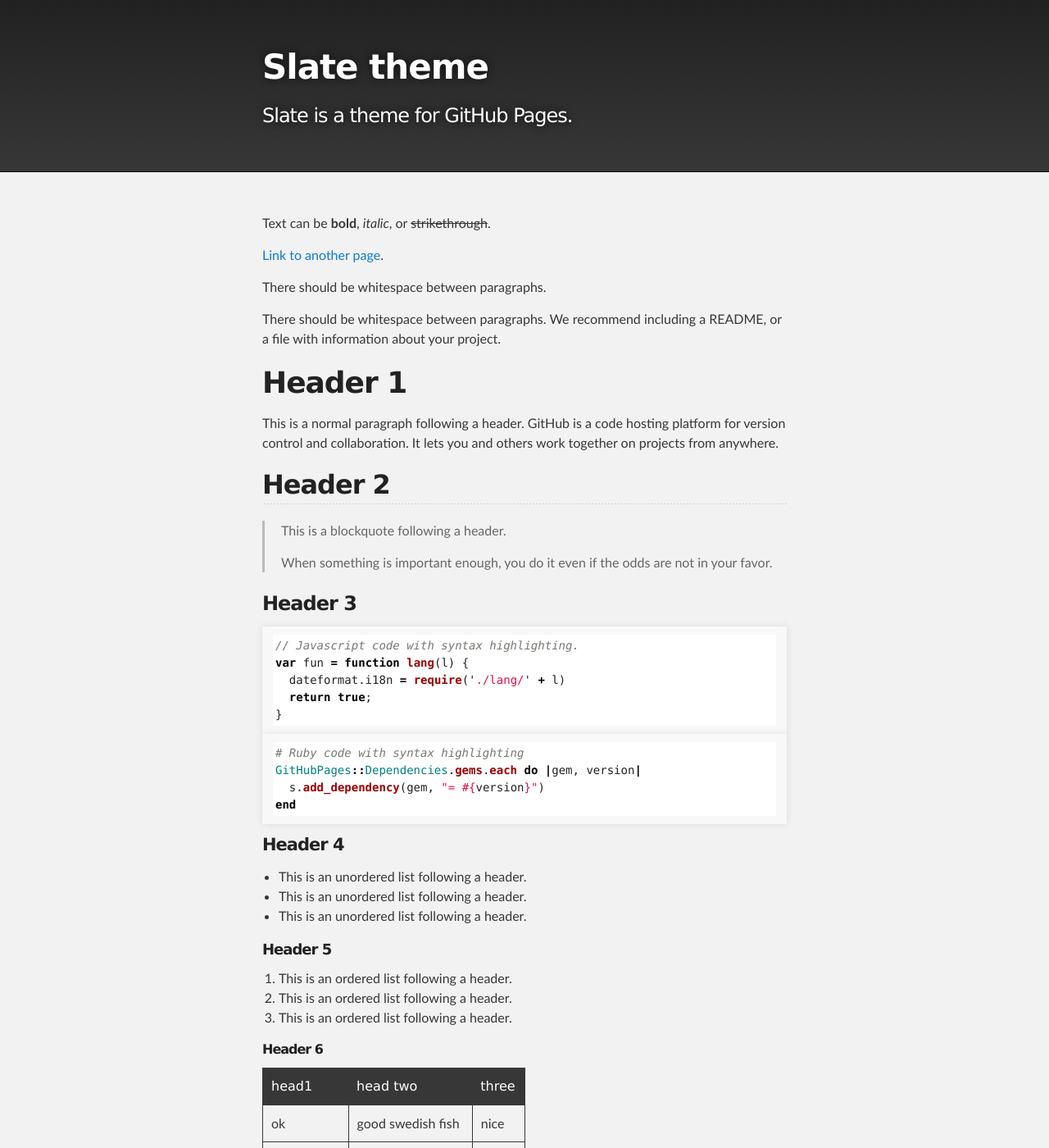
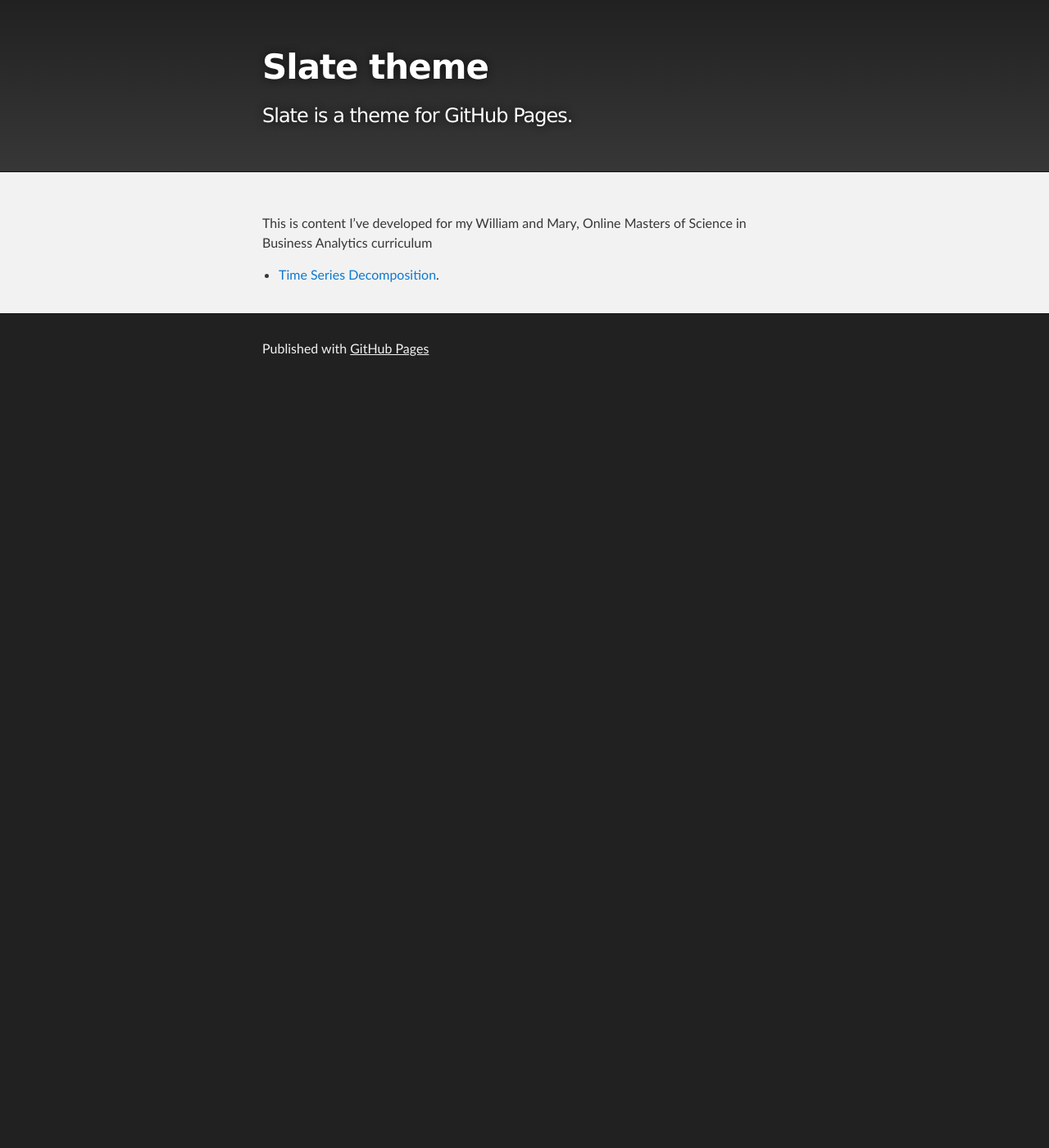
Before and after one commit to mylesdurkin/mylesdurkin.github.io, a Jekyll site: the page built from index.md, in a window 1280 px wide and 1400 px high. Shown: the whole window at 82% size. Built offline with Jekyll 4.4.1, drawn with Linux system fonts in a browser that asks for light colours; our own code applies the rules of GitHub Pages for plain Markdown files; some of the changed text lies outside the part shown.

Commit message:
Update index.md

````diff
--- a/index.md
+++ b/index.md
@@ -3,122 +3,6 @@ title: Myles Durkin
 description: Sample Portfolio
 ---
 
-Text can be **bold**, _italic_, or ~~strikethrough~~.
+This is content I've developed for my William and Mary, Online Masters of Science in Business Analytics curriculum
 
-[Link to another page](./another-page.html).
-
-There should be whitespace between paragraphs.
-
-There should be whitespace between paragraphs. We recommend including a README, or a file with information about your project.
-
-# Header 1
-
-This is a normal paragraph following a header. GitHub is a code hosting platform for version control and collaboration. It lets you and others work together on projects from anywhere.
-
-## Header 2
-
-> This is a blockquote following a header.
->
-> When something is important enough, you do it even if the odds are not in your favor.
-
-### Header 3
-
-```js
-// Javascript code with syntax highlighting.
-var fun = function lang(l) {
-  dateformat.i18n = require('./lang/' + l)
-  return true;
-}
-```
-
-```ruby
-# Ruby code with syntax highlighting
-GitHubPages::Dependencies.gems.each do |gem, version|
-  s.add_dependency(gem, "= #{version}")
-end
-```
-
-#### Header 4
-
-*   This is an unordered list following a header.
-*   This is an unordered list following a header.
-*   This is an unordered list following a header.
-
-##### Header 5
-
-1.  This is an ordered list following a header.
-2.  This is an ordered list following a header.
-3.  This is an ordered list following a header.
-
-###### Header 6
-
-| head1        | head two          | three |
-|:-------------|:------------------|:------|
-| ok           | good swedish fish | nice  |
-| out of stock | good and plenty   | nice  |
-| ok           | good `oreos`      | hmm   |
-| ok           | good `zoute` drop | yumm  |
-
-### There's a horizontal rule below this.
-
-* * *
-
-### Here is an unordered list:
-
-*   Item foo
-*   Item bar
-*   Item baz
-*   Item zip
-
-### And an ordered list:
-
-1.  Item one
-1.  Item two
-1.  Item three
-1.  Item four
-
-### And a nested list:
-
-- level 1 item
-  - level 2 item
-  - level 2 item
-    - level 3 item
-    - level 3 item
-- level 1 item
-  - level 2 item
-  - level 2 item
-  - level 2 item
-- level 1 item
-  - level 2 item
-  - level 2 item
-- level 1 item
-
-### Small image
-
-![Octocat](https://github.githubassets.com/images/icons/emoji/octocat.png)
-
-### Large image
-
-![Branching](https://guides.github.com/activities/hello-world/branching.png)
-
-
-### Definition lists can be used with HTML syntax.
-
-<dl>
-<dt>Name</dt>
-<dd>Godzilla</dd>
-<dt>Born</dt>
-<dd>1952</dd>
-<dt>Birthplace</dt>
-<dd>Japan</dd>
-<dt>Color</dt>
-<dd>Green</dd>
-</dl>
-
-```
-Long, single-line code blocks should not wrap. They should horizontally scroll if they are too long. This line should be long enough to demonstrate this.
-```
-
-```
-The final element.
-```
+- [Time Series Decomposition](/timeseries/index.md).
````
